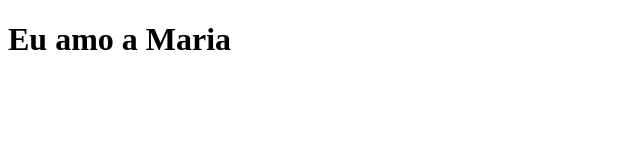
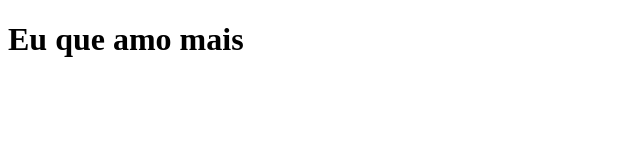
Before and after one commit to nathan-1211/curso-dev-project, a Next.js app: page / in a window 1280 px wide. Shown: the top 160 px of the page, without its empty margins (0-640 px from the left). Built offline with nearby package versions, Linux system fonts and the light colour scheme.

Commit message:
mensagem atualizada

```diff
--- a/pages/index.js
+++ b/pages/index.js
@@ -1,5 +1,5 @@
 function Home() {
-    return <h1>Eu amo a Maria</h1>
+    return <h1>Eu que amo mais</h1>
 }
 
 export default Home;
```
